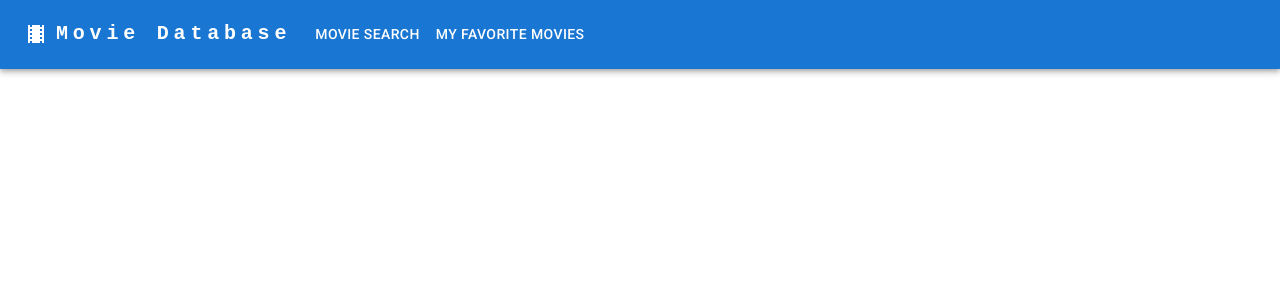
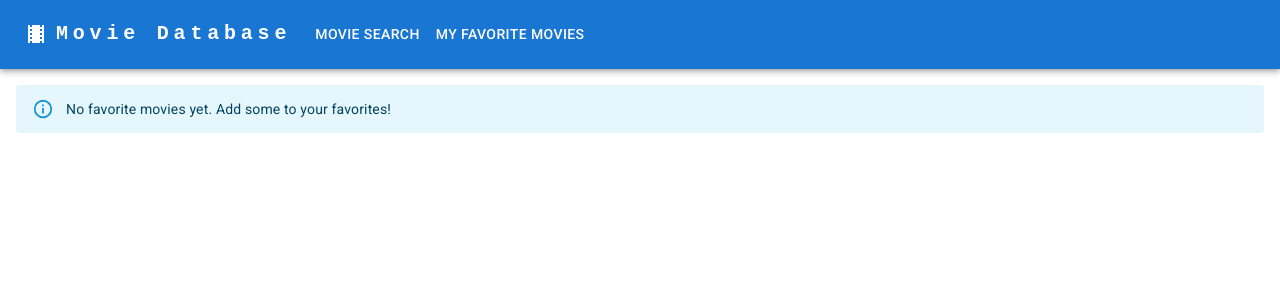
Before and after one commit to patorelovsky/movie-database, a React (Create React App) app: page /favorite-movies in a window 1280 px wide. Shown: the top 300 px of the page. Built offline with nearby package versions, Linux system fonts and the light colour scheme.

Commit message:
Create favorite movies page

```diff
--- a/src/components/FavoriteMoviesPage.tsx
+++ b/src/components/FavoriteMoviesPage.tsx
@@ -1,5 +1,24 @@
-import { Box } from "@mui/material";
+import { Alert, Box } from "@mui/material";
+import MovieSearchGrid from "./MovieSearchGrid";
+import { getFavoriteMovies, useAppDispatch, useAppSelector } from "../redux";
+import { useEffect } from "react";
 
 export default function FavoriteMoviesPage() {
-  return <Box></Box>;
+  const favMovies = useAppSelector(({ favoriteMovies }) => favoriteMovies);
+  const dispatch = useAppDispatch();
+  useEffect(() => {
+    dispatch(getFavoriteMovies());
+  }, [dispatch]);
+
+  return (
+    <Box sx={{ m: 2 }}>
+      {favMovies.length > 0 ? (
+        <MovieSearchGrid movies={favMovies} />
+      ) : (
+        <Alert severity="info">
+          No favorite movies yet. Add some to your favorites!
+        </Alert>
+      )}
+    </Box>
+  );
 }
```
